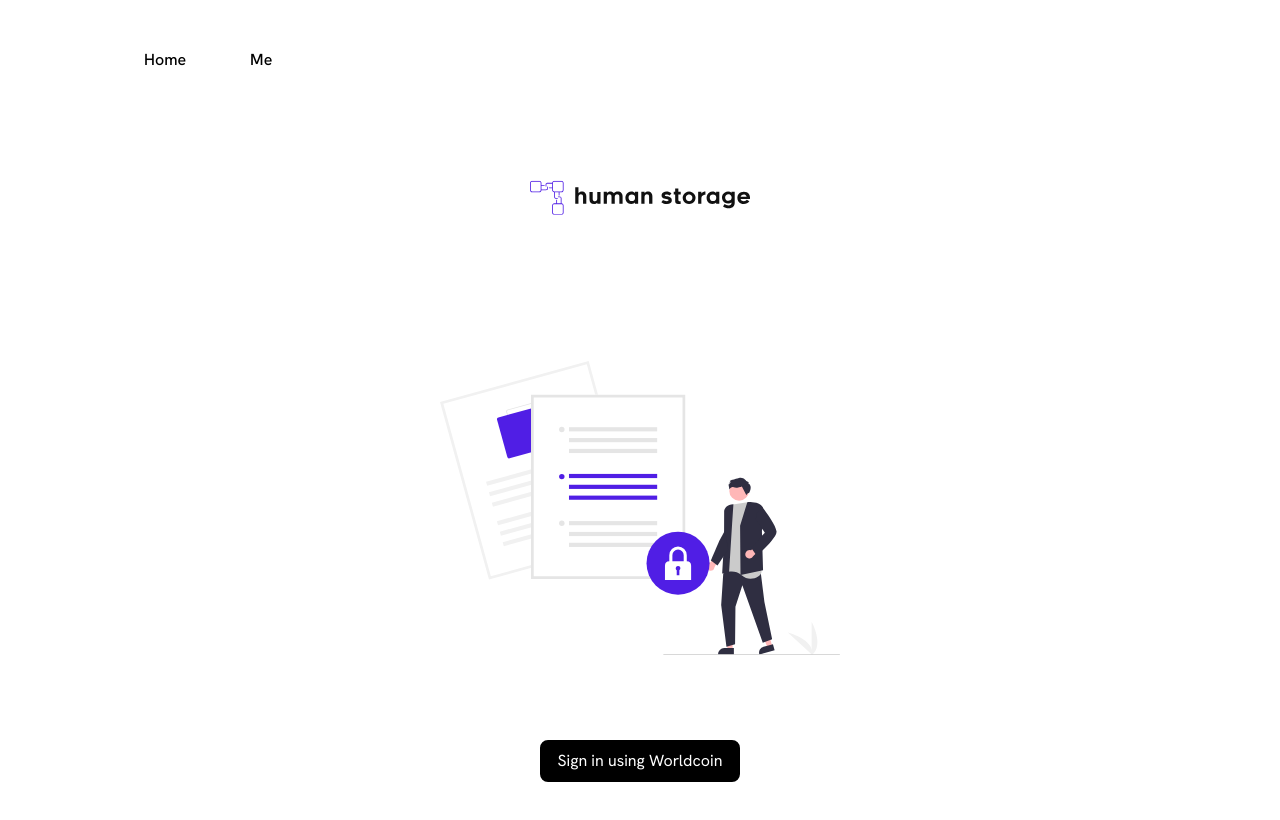
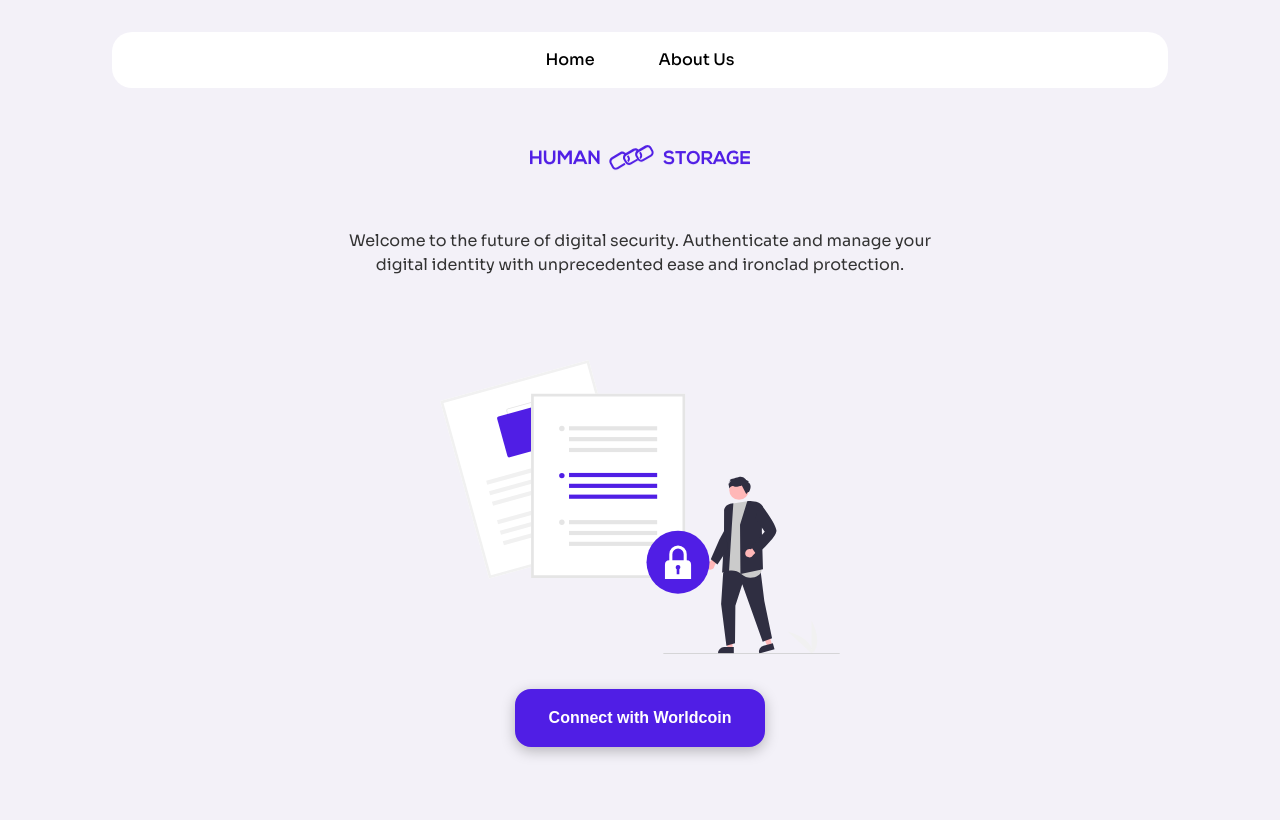
Before and after one commit to 0xkieranwilliams/Personal-Storage, a Next.js app in the folder frontend/: page / in a window 1280 px wide. Shown: the top 820 px of the page. Built offline with nearby package versions, Linux system fonts and the light colour scheme; no server answers.

Commit message:
complete landing page

```diff
--- a/frontend/components/footer.module.css
+++ b/frontend/components/footer.module.css
@@ -31,5 +31,5 @@
 .navItem a {
   text-decoration: none;
   color: #000; /* Adjust link color to match your design */
-  font-family: 'Hanken Grotesk', sans-serif;
+  font-family: 'Sora', sans-serif;
 }
--- a/frontend/components/header.module.css
+++ b/frontend/components/header.module.css
@@ -1,13 +1,14 @@
-@import url('https://fonts.googleapis.com/css2?family=Hanken+Grotesk&display=swap');
+@import url('https://fonts.googleapis.com/css2?family=Sora:wght@100..800&display=swap');
 
 .header {
   background-color: #fff; /* Adjust color to match your design */
   padding: 1rem 2rem; /* Adjust padding to match your design */
+  border-radius: 20px;
 }
 
 .nav {
   display: flex;
-  justify-content: space-between;
+  justify-content: center;
   align-items: center;
 }
 
@@ -33,7 +34,7 @@
 .navItem a {
   text-decoration: none;
   color: #000; /* Adjust link color to match your design */
-  font-family: 'Hanken Grotesk', sans-serif;
+  font-family: 'Sora', sans-serif;
   position: relative; /* Add this line */
 }
 
--- a/frontend/components/header.tsx
+++ b/frontend/components/header.tsx
@@ -18,7 +18,7 @@
               <Link href="/">Home</Link>
             </li>
             <li className={styles.navItem}>
-              <Link href="/me">Me</Link>
+              <Link href="/about">About Us</Link>
             </li>
           </ul>
           {session?.user && (
--- /dev/null
+++ b/frontend/pages/aboutus.module.css
@@ -0,0 +1,46 @@
+/* AboutUs.module.css */
+
+.aboutUsSection {
+    display: flex;
+    flex-direction: column;
+    align-items: center;
+    justify-content: center;
+    max-width: 1200px; /* prevents content from stretching too wide */
+    margin: auto;
+    padding: 2rem;
+}
+
+.content {
+    max-width: 800px;
+    text-align: center;
+    /* make it in the center */
+    margin: auto;
+}
+
+.about-h2 {
+    font-size: 2.5rem;
+    color: #333;
+    margin-bottom: 1rem;
+}
+
+.about-p {
+    font-size: 1.1rem;
+    line-height: 1.6;
+    color: #666;
+}
+
+.imageWrapper {
+    max-width: 500px; /* Adjust as needed */
+    /* Add any additional styling for image wrapper here */
+}
+
+/* Add responsive design as needed */
+@media (max-width: 768px) {
+    .aboutUsSection {
+        flex-direction: column;
+        text-align: center;
+    }
+    .imageWrapper {
+        margin-top: 2rem;
+    }
+}
--- a/frontend/pages/homepage.module.css
+++ b/frontend/pages/homepage.module.css
@@ -1,32 +1,110 @@
-.loginButton {
-    background-color: black; /* Adjust button color to match your design */
-    color: #fff;
-    padding: 0.5rem 1rem;
-    cursor: pointer;
-    font-family: 'Hanken Grotesk', sans-serif;
-    border: black solid 2px;
-}
-
-.loginButton:hover {
-    color: black;
-    background-color: #fff;
-    font-weight: bold;
-}
-
-/*.loginButton:active {
-  background-color: #3F1EE5; !* Adjust active color to match your design *!
-}*/
-
 .heroContainer {
     display: flex;
     flex-direction: column;
     align-items: center;
-    justify-content: center;
+    justify-content: flex-start;
+    min-height: 100vh;
+    background: transparent;
+    color: #333;
+    position: relative;
+    overflow: hidden;
+    padding: 5% 0; /* more padding on top and bottom */
+}
+
+.logoWrapper {
+    position: relative;
+    width: 220px;
+    height: 40px;
+    animation: float 3s ease-in-out infinite;
+    align-self: center;
+}
+
+@keyframes float {
+    0%, 100% { transform: translateY(0); }
+    50% { transform: translateY(-20px); }
+}
+
+.introText {
+    max-width: 600px;
+    text-align: center;
+    margin: 2rem auto 2rem; /* add more bottom margin */
+    padding: 0 1.5rem; /* add padding to ensure the text doesn't touch the edges on small screens */
+}
+
+@keyframes fadeInUp {
+    from {
+        opacity: 0;
+        transform: translateY(20px);
+    }
+    to {
+        opacity: 1;
+        transform: translateY(0);
+    }
+}
+
+.h1 {
+    font-size: 3rem;
+    margin: 0.5rem 0;
+    color: #1a202c;
+    animation: textFocusIn 1s cubic-bezier(0.550, 0.085, 0.680, 0.530) both;
+}
+
+@keyframes textFocusIn {
+    0% {
+        filter: blur(12px);
+        opacity: 0;
+    }
+    100% {
+        filter: blur(0px);
+        opacity: 1;
+    }
+}
+
+.p {
+    font-size: 1.25rem;
+    margin: 1rem 0;
+    color: #4a5568;
+    line-height: 1.6;
+}
+
+.imageWrapper {
+    position: relative;
+    width: 100%;
+    max-width: 400px;
+    height: 300px;
+    margin: 2rem 0;
+}
+
+.loginButton {
+    padding: 1rem 2rem;
+    background-color: #501EE5;
+    color: #fff;
+    font-size: 1rem;
+    font-weight: 700;
+    border-radius: 16px;
+    cursor: pointer;
+    transition: transform 0.3s ease;
+    box-shadow: 0 4px 14px 0 rgba(0, 0, 0, 0.25);
+    border: 2px solid #501EE5;
+}
+
+.loginButton:hover {
+    color: #501EE5;
+    background-color: #fff;
+    border: 2px solid #501EE5;
 }
 
 .loginButtonContainer {
-    width: 100%;
-    display: flex;
-    justify-content: center;
-    margin-top: 2rem; /* or your desired spacing */
+    animation: slideInFromBottom 1s ease-out both;
 }
+
+@keyframes slideInFromBottom {
+    0% {
+        transform: translateY(100%);
+        opacity: 0;
+    }
+    100% {
+        transform: translateY(0);
+        opacity: 1;
+    }
+}
--- a/frontend/pages/index.tsx
+++ b/frontend/pages/index.tsx
@@ -12,10 +12,17 @@
     return (
         <Layout>
             <div className={styles.heroContainer}>
-                <Image src={require("../assets/img/logo.svg")} width={220} height={220} alt="Logo" />
-                <Image src={require("../assets/img/secure-drawing.svg")} height={400} width={400} alt="Hero"/>
+                <div className={styles.logoWrapper}>
+                    <Image src={require("../assets/img/logo.svg")} layout="fill" objectFit="contain" alt="Logo" />
+                </div>
+                <div className={styles.introText}>
+                    <p>Welcome to the future of digital security. Authenticate and manage your digital identity with unprecedented ease and ironclad protection.</p>
+                </div>
+                <div className={styles.imageWrapper}>
+                    <Image src={require("../assets/img/secure-drawing.svg")} layout="fill" objectFit="contain" alt="Hero" />
+                </div>
                 <div className={styles.loginButtonContainer}>
-                    <button className={styles.loginButton} onClick={handleLogin}>Sign in using Worldcoin</button>
+                    <button className={styles.loginButton} onClick={handleLogin}>Connect with Worldcoin</button>
                 </div>
             </div>
         </Layout>
--- a/frontend/pages/styles.css
+++ b/frontend/pages/styles.css
@@ -1,10 +1,10 @@
 @import url('https://fonts.googleapis.com/css2?family=Hanken+Grotesk:ital,wght@0,100..900;1,100..900&display=swap');
 
 body{
-  font-family: "Hanken Grotesk", sans-serif;
+  font-family: "Sora", sans-serif;
   padding: 0 1rem 1rem 1rem;
   margin: 2rem 6rem;
-  background: #fff;
+  background: #F3F1F8;
   color: #333;
 }
 
```
Also changed, not shown: frontend/pages/about.tsx (added, +26 -0 lines), frontend/assets/img/logo.svg, 1 other file (tests, documents, lock files or other folders).
